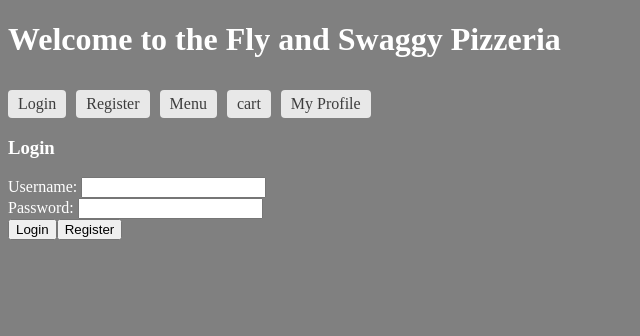
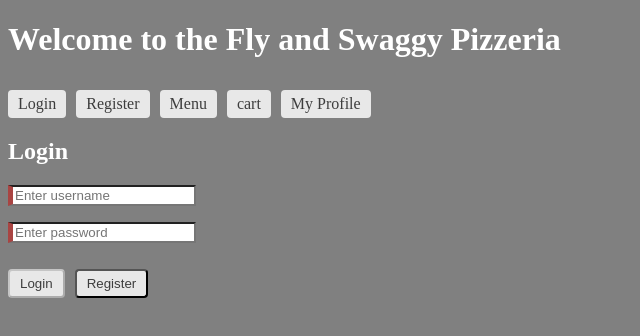
Before and after one commit to 220926-Java-Angular-NG/Fly-Swaggy-Pizzerria-FrontEnd, an Angular app in the folder pizzerria/: page /login in a window 1280 px wide. Shown: the top 336 px of the page, without its empty margins (0-640 px from the left). Built offline with nearby package versions, Linux system fonts and the light colour scheme.

Commit message:
Added Validators in login and register components, but they don't work properly

```diff
--- a/pizzerria/src/app/app.component.html
+++ b/pizzerria/src/app/app.component.html
@@ -1,5 +1,4 @@
 <h1>Welcome to the {{title}}</h1>
-
 <p *ngIf="user">{{user}}</p>
 <nav>
     <a routerLink="/login">Login</a>
--- a/pizzerria/src/app/components/login/login.component.css
+++ b/pizzerria/src/app/components/login/login.component.css
@@ -0,0 +1,29 @@
+.ng-valid[required], .ng-valid.required  {
+    border-left: 5px solid #42A948; /* green */
+  }
+
+  .ng-invalid:not(form)  {
+    border-left: 5px solid #a94442; /* red */
+  }
+
+
+  .form-group {
+    margin-bottom: 1rem;
+  }
+
+
+  select {
+    width: 100%;
+    padding: .5rem;
+  }
+
+  button {
+    padding: 5px 10px;
+    text-decoration: none;
+    margin-right: 10px;
+    margin-top: 10px;
+    display: inline-block;
+    background-color: #e8e8e8;
+    color: #3d3d3d;
+    border-radius: 4px;
+  }
--- a/pizzerria/src/app/components/login/login.component.html
+++ b/pizzerria/src/app/components/login/login.component.html
@@ -1,13 +1,24 @@
-<div >
-    <h3>Login</h3>
-    <form [formGroup]="loginForm">
-        <label for="username">Username: </label>
-        <input id="username" type="text" formControlName="username">
-        <br>
-        <label for="password">Password: </label>
-        <input id="password" type="password" formControlName="password">
-        <br>
-        <button type="button" (click)="login()">Login</button>
-        <button type="button" (click)="register()">Register</button>
+<div>
+    <h2>Login</h2>
+    <form [formGroup]="loginForm" (ngSubmit)="onSubmit()" novalidate>
+        <div class="form-group">
+        <input type="text" id="username" class="form-control" formControlName="username" placeholder="Enter username" required>
+            <div *ngIf="loginData.username.invalid && (loginData.username.dirty || loginData.username.touched)">
+                <div *ngIf="loginData.username.errors?.['required']">Username is required.</div>
+                <div *ngIf="loginData.username.errors?.['minlength']">Username must be at least 5 characters long.</div>
+            </div>
+        </div>
+        <div class="form-group">
+        <input type="password" id="password" formControlName="password" class="form-control" placeholder="Enter password" required>
+            <div *ngIf="loginData.password.invalid && (loginData.password.dirty || loginData.password.touched)">
+                <div *ngIf="loginData.password.errors?.['required']">Password is required.</div>
+                <div *ngIf="loginData.password.errors?.['pattern']">Password should have minimum 8 characters,
+                    at least 1 uppercase letter, 1 lowercase letter and 1 number.</div>
+            </div>
+        </div>
+        <div class="form-group">
+            <button type="submit" [disabled]="!loginForm.valid">Login</button>
+            <button type="button" (click)="register()">Register</button>
+        </div>
     </form>
-</div>
+  </div>
--- a/pizzerria/src/app/components/login/login.component.ts
+++ b/pizzerria/src/app/components/login/login.component.ts
@@ -1,5 +1,5 @@
 import { Component, Input, OnInit } from '@angular/core';
-import { FormBuilder } from '@angular/forms';
+import { FormBuilder, FormControl, FormGroup, Validators } from '@angular/forms';
 import { Router } from '@angular/router';
 import { UserService } from 'src/app/services/user.service';
 import { User } from '../models/user';
@@ -13,26 +13,37 @@ import { User } from '../models/user';
 export class LoginComponent implements OnInit {
 
   @Input() loggedUser?: User;
-  loginForm = this.fb.group({
-    username:[''],
-    password:['']
+  loginForm = new FormGroup({
+    username: new FormControl('', [Validators.required, Validators.minLength(5)]),
+    password: new FormControl('', [Validators.required,
+      Validators.pattern('^(?=.*[a-z])(?=.*[A-Z])(?=.*[0-9])(?=.*[!@#$%^&*_=+-]).{8,12}$')])
   });
+  submitted = false;
 
   constructor(private fb:FormBuilder, private router:Router, private userService: UserService){}
 
   ngOnInit(): void {
-
-
-   }
+      this.loginForm = this.fb.group({
+        username: ['', [Validators.required, Validators.minLength(5)]],
+        password: ['', [Validators.required,
+          Validators.pattern('^(?=.*[a-z])(?=.*[A-Z])(?=.*[0-9])(?=.*[!@#$%^&*_=+-]).{8,12}$')]]
+    });
+  }
 
    get loginData(){
     return this.loginForm.controls;
   }
 
 
-  login() {
-    this.userService.login(`${this.loginData.username.value} ${this.loginData.password.value}`)
-    .subscribe((loggedUser: User) => localStorage.setItem("currentUser", JSON.stringify(loggedUser)));
+
+
+  onSubmit() {
+    this.submitted = true;
+    if (this.loginForm.valid){
+      this.userService.login(`${this.loginData.username?.value} ${this.loginData.password?.value}`)
+    .subscribe((loggedUser: User) => localStorage.setItem("username", loggedUser.username));
+    }
+
   }
 
   register() {
--- a/pizzerria/src/app/components/register/register.component.css
+++ b/pizzerria/src/app/components/register/register.component.css
@@ -1,9 +1,35 @@
-form {
-    padding-top: 1rem;
-  }
-
   label {
     display: block;
     margin: .5em 0;
     font-weight: bold;
   }
+
+  .ng-valid[required], .ng-valid.required  {
+    border-left: 5px solid #42A948; /* green */
+  }
+
+  .ng-invalid:not(form)  {
+    border-left: 5px solid #a94442; /* red */
+  }
+
+
+  .form-group {
+    margin-bottom: 1rem;
+  }
+
+
+  select {
+    width: 100%;
+    padding: .5rem;
+  }
+
+  button {
+    padding: 5px 10px;
+    text-decoration: none;
+    margin-right: 10px;
+    margin-top: 10px;
+    display: inline-block;
+    background-color: #e8e8e8;
+    color: #3d3d3d;
+    border-radius: 4px;
+  }
--- a/pizzerria/src/app/components/register/register.component.html
+++ b/pizzerria/src/app/components/register/register.component.html
@@ -1,38 +1,62 @@
-<p>register works!</p>
 <h3>Please fill the form</h3>
-<div>
-    <form [formGroup]="registerForm" (ngSubmit)="onSubmit()">
+<div class="form-group">
+    <form [formGroup]="registerForm" (ngSubmit)="onSubmit()" novalidate>
+        <div class="form-group">
+        <label for="username">Username: </label>
+        <input type="text" id="username" class="form-control" formControlName="username" placeholder="Enter username" required>
+            <div *ngIf="f.username.invalid && (f.username.dirty || f.username.touched)">
+                <div *ngIf="f.username.errors?.['required']">Username is required.</div>
+                <div *ngIf="f.username.errors?.['minimum(5)']">Username must be at least 5 characters long.</div>
+            </div>
+        </div>
 
-      <label for="username">Username: </label>
-      <input id="username" type="text" formControlName="username" required>
-
+      <div class="form-group">
         <label for="password">Password: </label>
-      <input id="password" type="password" formControlName="password" >
+        <input type="password" id="password" formControlName="password" class="form-control" placeholder="Enter password" required>
+            <div *ngIf="f.password.invalid && (f.password.dirty || f.password.touched)">
+                <div *ngIf="f.password.errors?.['pattern']">Password should have minimum 8 characters,
+                    at least 1 uppercase letter, 1 lowercase letter and 1 number.</div>
+            </div>
+        </div>
 
       <label for="first-name">First Name: </label>
-      <input id="first-name" type="text" formControlName="firstName" >
+      <input id="first-name" type="text" formControlName="firstName" placeholder="Enter your first name">
 
       <label for="last-name">Last Name: </label>
-      <input id="last-name" type="text" formControlName="lastName">
+      <input id="last-name" type="text" formControlName="lastName" placeholder="Enter your last name">
 
+
+      <div class="form-group">
         <label for="email">Email: </label>
-      <input id="email" type="email" formControlName="email" >
+        <input type="email" id="email" formControlName="email" class="form-control" placeholder="someone@domain.com" >
+        <div *ngIf="f.email.invalid && (f.email.dirty || f.email.touched)">
+                <div *ngIf="f.email.errors?.['email']">Please enter your email in an appropriate format</div>
+                </div>
+        </div>
 
+
+      <div class="form-group">
         <label for="phone-number">Phone Number: </label>
-      <input id="phone-number" type="text" formControlName="phoneNumber">
+        <input type="text" id="phone-number" formControlName="phoneNumber" class="form-control" placeholder="Enter you phone number" >
+            <div *ngIf="f.phoneNumber.invalid && (f.phoneNumber.dirty || f.phoneNumber.touched)">
+                <div *ngIf="f.phoneNumber.errors?.['pattern']">Please use only numbers</div>
+                <div *ngIf="f.phoneNumber.errors?.['maxLength']">Your phone number should contain only 10 digits</div>
+            </div>
+        </div>
 
 
         <label for="address">Address: </label>
-      <input id="address" type="text" formControlName="address">
+        <input id="address" type="text" formControlName="address" placeholder="Enter your address">
 
         <label for="address2">Apt: </label>
-      <input id="address2" type="text" formControlName="address2">
+        <input id="address2" type="text" formControlName="address2" placeholder="Not required">
 
         <label for="zip">Zip Code: </label>
-      <input id="zip" type="text" formControlName="zipCode">
+        <input id="zip" type="text" formControlName="zipCode" placeholder="Your zip code">
 
-      <p>Complete the form to enable button.</p>
+        <div>
         <button type="submit" [disabled]="!registerForm.valid">Submit</button>
         <button type="button" (click)="login()">Login</button>
+        </div>
     </form>
 </div>
--- a/pizzerria/src/app/components/register/register.component.ts
+++ b/pizzerria/src/app/components/register/register.component.ts
@@ -1,5 +1,5 @@
 import { Component, Input, OnInit } from '@angular/core';
-import { FormBuilder, Validators } from '@angular/forms';
+import { FormBuilder, FormControl, FormGroup, Validators } from '@angular/forms';
 import { Router } from '@angular/router';
 import { UserService } from 'src/app/services/user.service';
 import { User } from '../models/user';
@@ -12,9 +12,26 @@ import { User } from '../models/user';
 export class RegisterComponent implements OnInit {
 
   @Input() newUser?: User;
+  registerForm = new FormGroup({
+    username: new FormControl('', [Validators.required, Validators.minLength(5)]),
+    password: new FormControl('', [Validators.required,
+      Validators.pattern('^(?=.*[a-z])(?=.*[A-Z])(?=.*[0-9])(?=.*[!@#$%^&*_=+-]).{8,12}$')]),
+    firstName: new FormControl(''),
+    lastName: new FormControl(''),
+    email: new FormControl('', Validators.email),
+    phoneNumber: new FormControl('', [Validators.pattern('[0-9]{10}') ,Validators.maxLength(10)]),
+    address: new FormControl(''),
+    address2: new FormControl(''),
+    zipCode: new FormControl('')
+  })
+
   submitted = false;
 
-  registerForm = this.fb.group({
+  constructor(private fb:FormBuilder, private router:Router, private userService: UserService) { }
+
+  ngOnInit(): void {
+
+    this.registerForm = this.fb.group({
       username: ['', Validators.required],
       password: [''],
       firstName: [''],
@@ -26,9 +43,6 @@ export class RegisterComponent implements OnInit {
       zipCode:['']
     });
 
-  constructor(private fb:FormBuilder, private router:Router, private userService: UserService) { }
-
-  ngOnInit(): void {
   }
 
   get f() {
--- a/pizzerria/src/app/components/user-profile/user-profile.component.html
+++ b/pizzerria/src/app/components/user-profile/user-profile.component.html
@@ -10,11 +10,11 @@
         <p>Change user info below! Hit 'Save' button below to confirm changes.</p>
         <form [formGroup]="editProfileForm" (ngSubmit) = "saveChanges()">
             <label for="firstName">First Name: </label>
-            <input id="firstName" type="text" [(ngModel)]="user.firstName" value = {{user.firstName}} formControlName="firstName" required>
+            <input id="firstName" type="text" *ngModel="user.firstName" value = {{user.firstName}} formControlName="firstName" required>
             <br>
             <br>
             <label for="lastName">Last Name: </label>
-            <input id="lastName" type="text" [(ngModel)]="user.lastName" formControlName="lastName" required>
+            <input id="lastName" type="text" *ngModel="user.lastName" formControlName="lastName" required>
             <br>
             <br>
             <label for="username">Username: </label>
```
Lines whose indentation alone changed are shown as unchanged.
